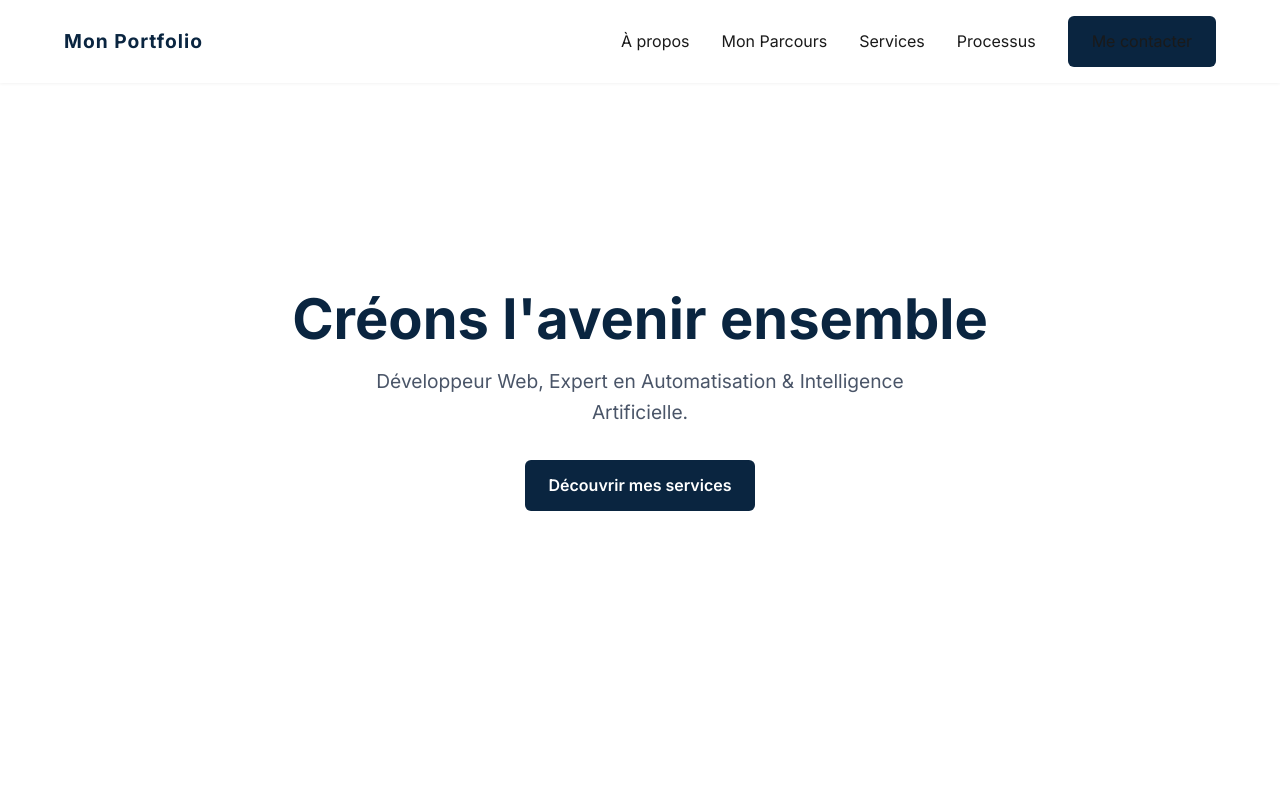
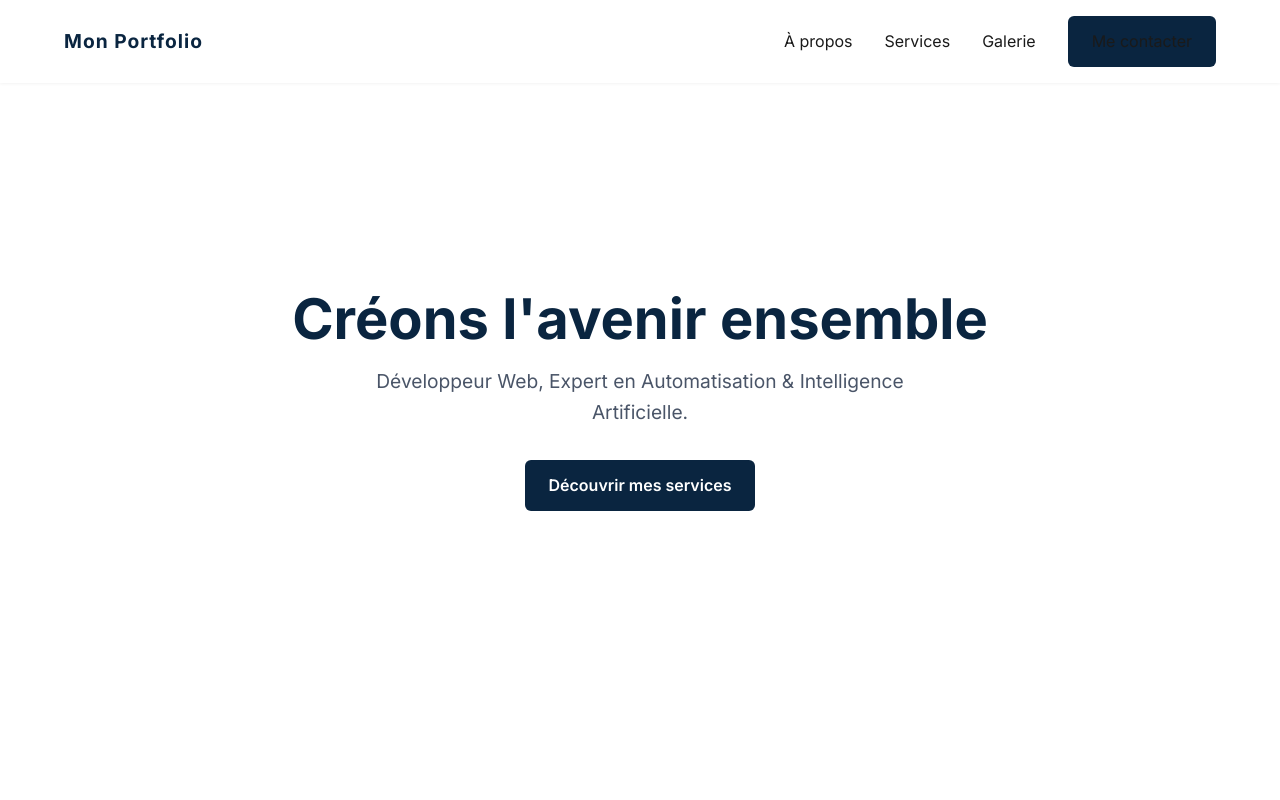
Before and after one commit to nathan144667/portfolio-pro, a website: page index.html in a window 1280 px wide. Shown: the top 800 px of the page. Drawn offline with Linux system fonts and the light colour scheme.

Commit message:
Mise à jour navigation index.html

```diff
--- a/index.html
+++ b/index.html
@@ -27,10 +27,9 @@
             <ul>
                 <!-- Liens vers les ancres de la page (les ID des sections) -->
                 <li><a href="#about">À propos</a></li>
-                <li><a href="#parcours">Mon Parcours</a></li>
-                <li><a href="#services">Services</a></li>
-                <li><a href="#process">Processus</a></li>
-                <li><a href="#contact" class="btn-primary">Me contacter</a></li>
+                <li><a href="services.html">Services</a></li>
+                <li><a href="galerie.html">Galerie</a></li>
+                <li><a href="contact.html" class="btn-primary">Me contacter</a></li>
             </ul>
         </nav>
         <!-- Bouton pour le menu mobile (burger menu) -->
```
